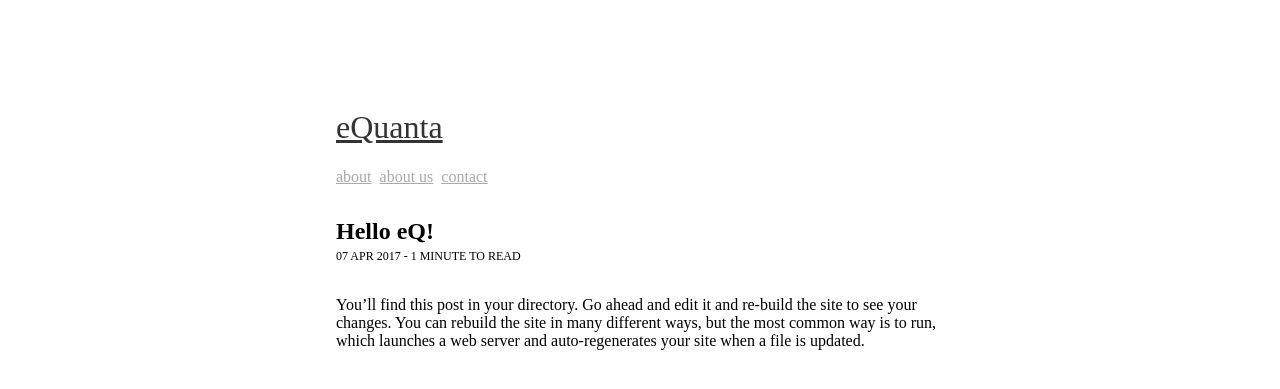
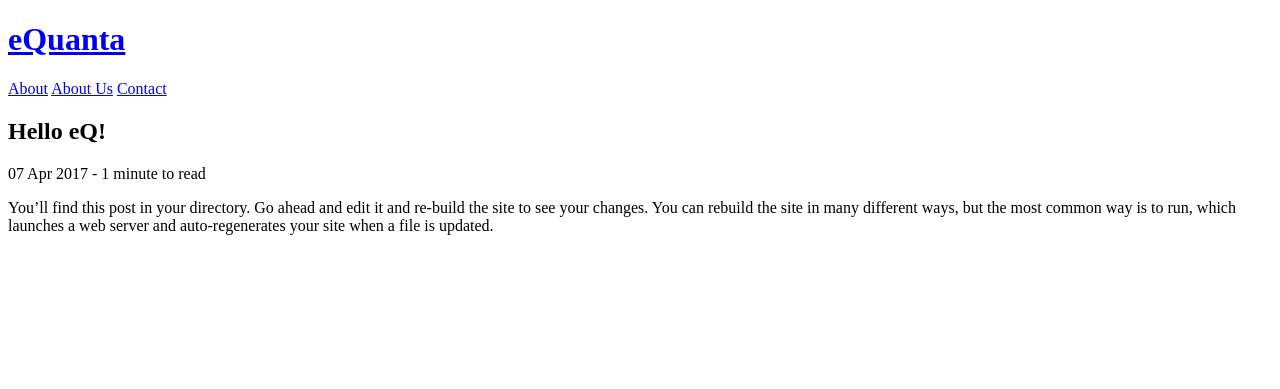
Before and after one commit to leroy1977/leroy1977.github.io, a Jekyll site: the page built from _posts/2017-04-06-17-hello-eQ.md, in a window 1280 px wide. Shown: the top 389 px of the page. Built offline with Jekyll 4.4.1, drawn with Linux system fonts in a browser that asks for light colours; comment, search, counter and statistics services are not loaded.

Commit message:
Update main.scss

```diff
--- a/css/main.scss
+++ b/css/main.scss
@@ -3,124 +3,7 @@
 
 
 
-.lead {
-  font-size: 1.25rem;
-}
 
-.container {
-  max-width: 38rem;
-  padding: 2rem 1.5rem;
-  margin-left:  auto;
-  margin-right: auto;
-
-  @media (min-width: 38rem){
-    padding: 5rem 1rem;
-  }
-}
-
-.masthead {
-
-  &-title {
-    font-weight: 300;
-
-    a {
-      color: #333;
-
-      &:hover,
-      &:focus {
-        text-decoration: none;
-      }
-    }
-
-    span {
-      color: #ddd;
-    }
-
-  }
-
-  &-title--small {
-    margin-bottom: .75rem;
-    font-size: .75rem;
-    font-weight: 600;
-    text-transform: uppercase;
-
-    a {
-      color: #333;
-
-      &:hover,
-      &:focus {
-        text-decoration: none;
-      }
-    }
-  }
-
-  .masthead-nav {
-    margin-bottom: 2rem;
-
-    a {
-      color: #aaa;
-      font-weight: 300;
-      text-transform: lowercase;
-      -webkit-transition: all .2s ease;
-         -moz-transition: all .2s ease;
-              transition: all .2s ease;
-
-      &:hover,
-      &:focus {
-        color: #333;
-        text-decoration: none;
-      }
-
-      + a {
-        margin-left: .25rem;
-      }
-    }
-  }
-
-}
-
-.page {
-  &-title {
-    margin-bottom: 2rem;
-  }
-}
-
-.post {
-  &-title {
-    margin-bottom: .25rem;
-  }
-  &-date {
-    margin-bottom: 2rem;
-    font-size: .75rem;
-    text-transform: uppercase;
-  }
-}
-
-.list {
-  &-post-title {
-    margin-bottom: .25rem;
-
-    a {
-      color: #333;
-
-      &:hover,
-      &:focus {
-        text-decoration: none;
-      }
-    }
-  }
-  &-post-date {
-    margin-bottom: 1rem;
-    font-size: .75rem;
-    text-transform: uppercase;
-  }
-}
-
-.projects-list {
-  a {
-    color: #333;
-  }
-}
 
 .highlight .hll { background-color: #ffffcc }
 .highlight .c { color: #999988; font-style: italic } /* Comment */
```
